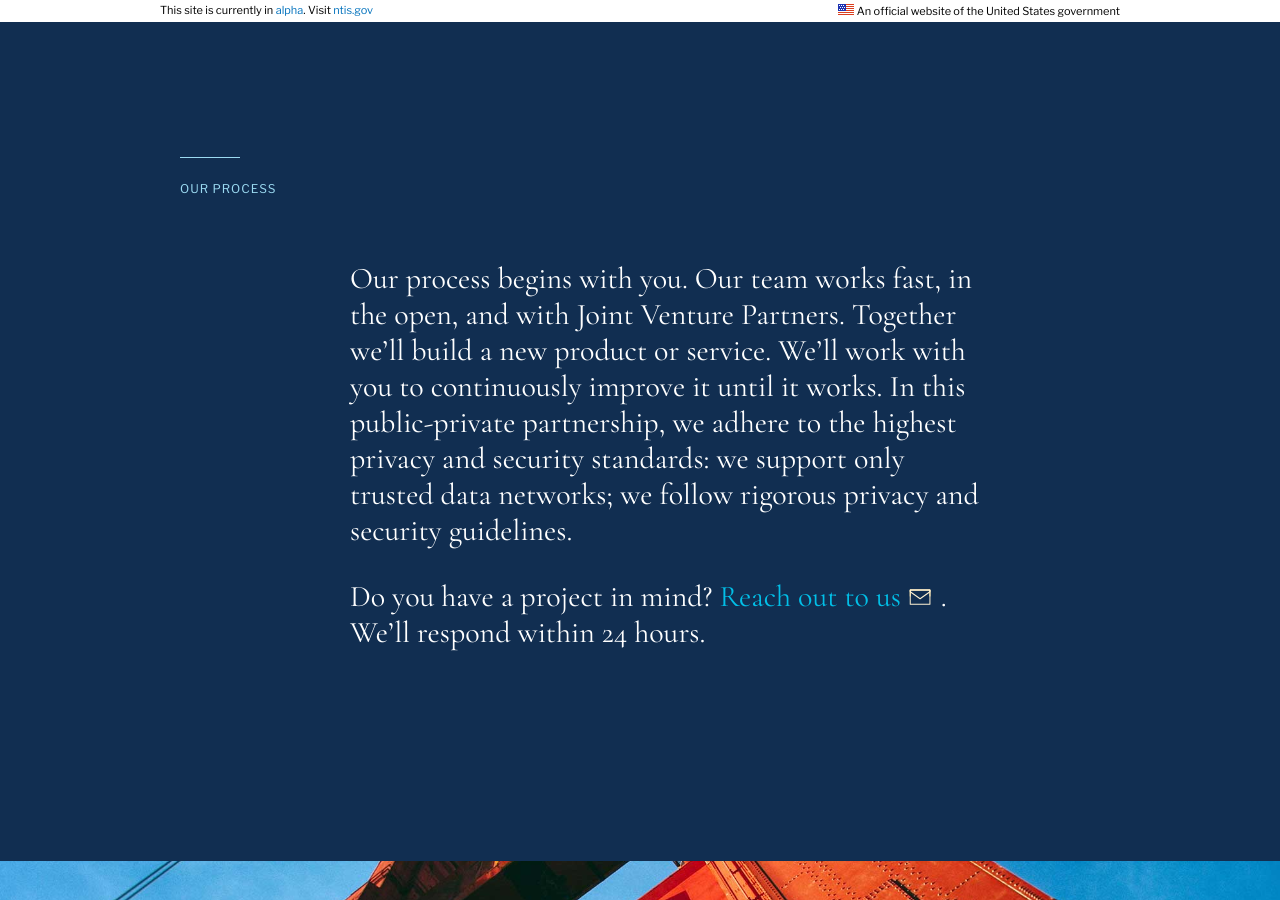
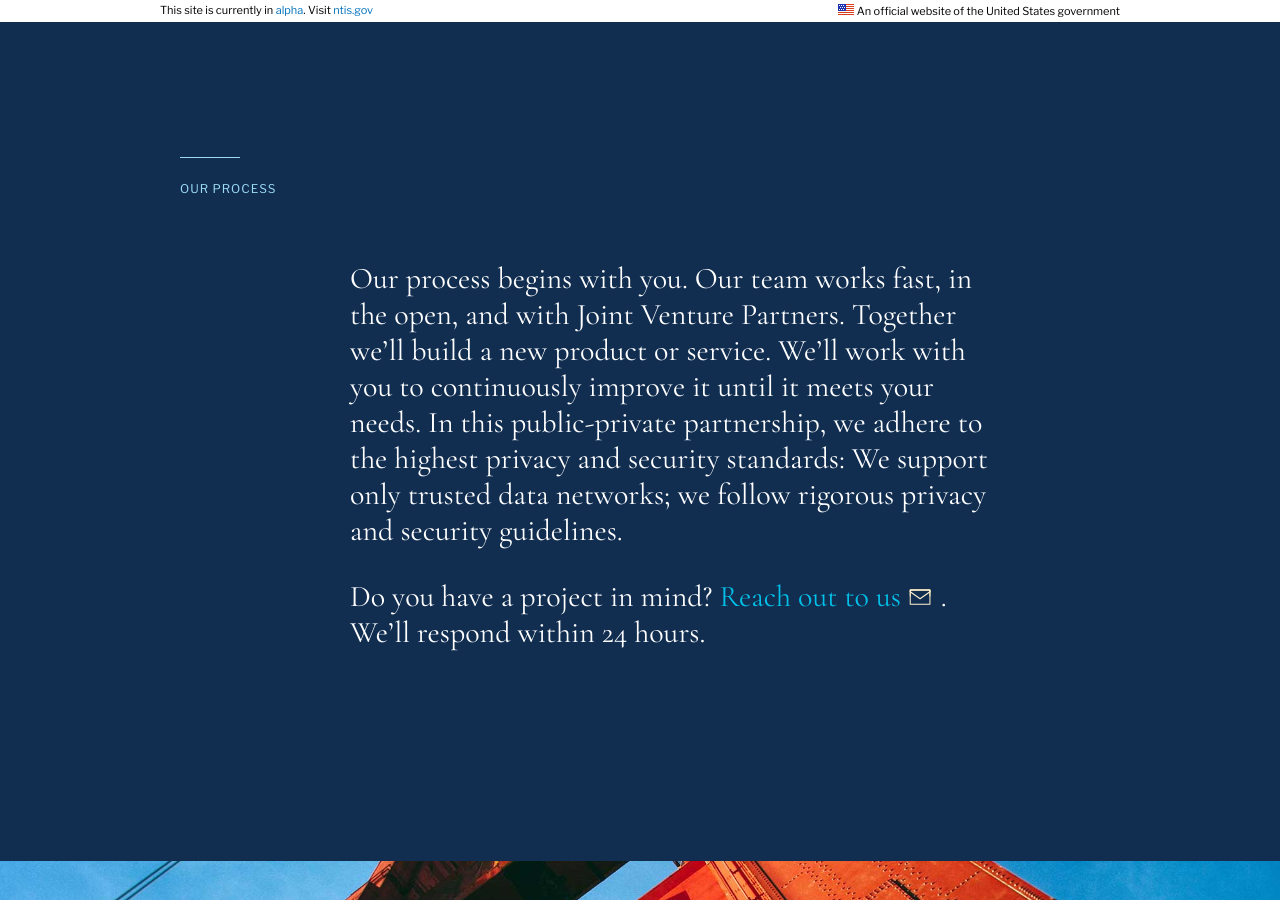
Before and after one commit to 18F/ntis-gov, a Jekyll site: the page built from our_work/index.md, in a window 1280 px wide and 900 px high, scrolled down 1285 px. Built offline with Jekyll 4.4.1, drawn with Linux system fonts in a browser that asks for light colours.

Commit message:
Update index.md

```diff
--- a/our_work/index.md
+++ b/our_work/index.md
@@ -16,6 +16,6 @@ Our projects involve just the type of public-private cooperation that the strate
 
 ### Our process
 
-Our process begins with you. Our team works fast, in the open, and with Joint Venture Partners.  Together we'll build a new product or service.  We'll work with you to continuously improve it until it works.  In this public-private partnership, we adhere to the highest privacy and security standards: we support only trusted data networks; we follow rigorous privacy and security guidelines.
+Our process begins with you. Our team works fast, in the open, and with Joint Venture Partners.  Together we'll build a new product or service.  We'll work with you to continuously improve it until it meets your needs. In this public-private partnership, we adhere to the highest privacy and security standards: We support only trusted data networks; we follow rigorous privacy and security guidelines.
 
 Do you have a project in mind? <a href="mailto:info@ntis.gov?Subject=Project%20Inquiry" target="_top">Reach out to us</a>. We'll respond within 24 hours.
```
